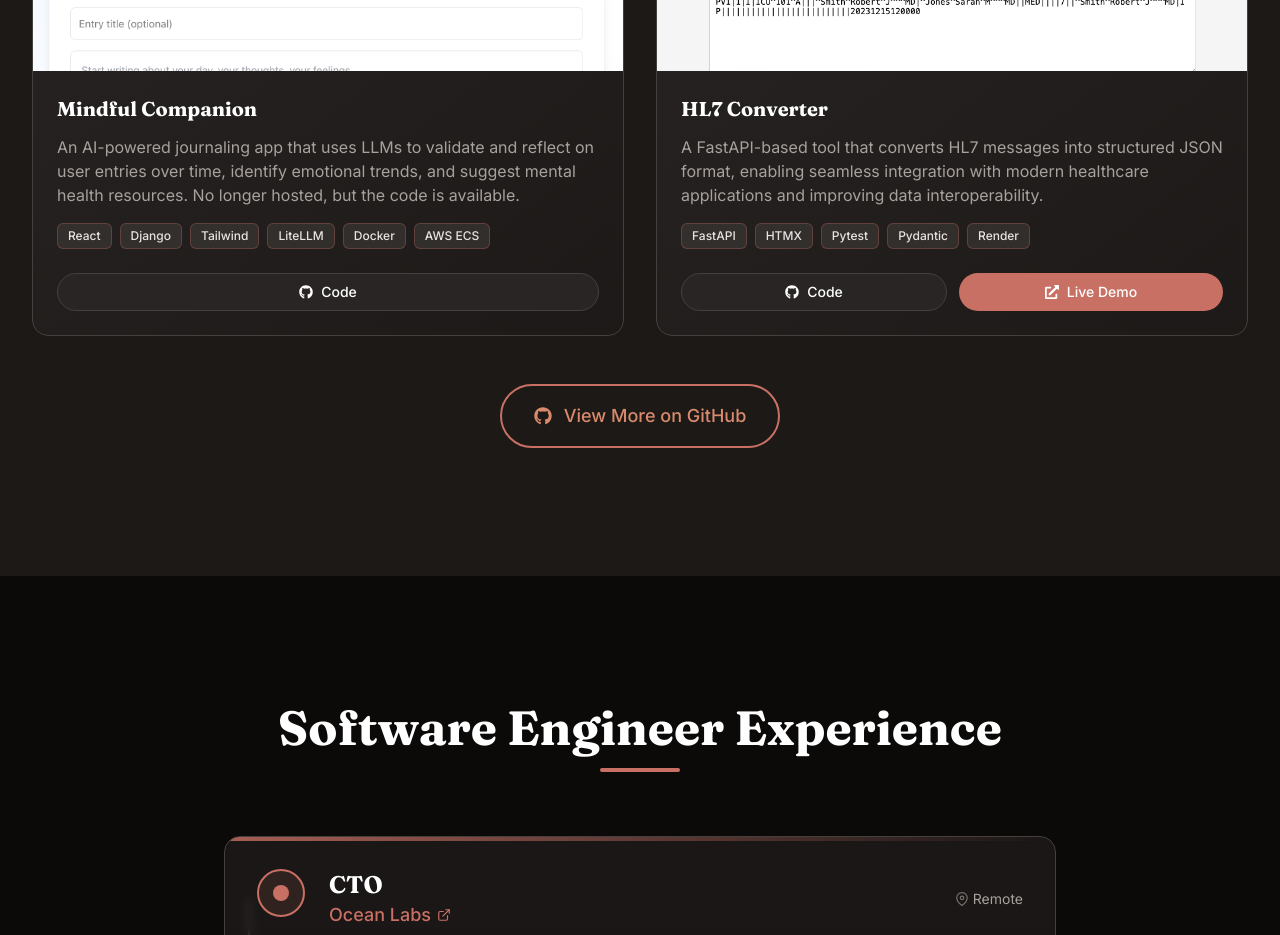
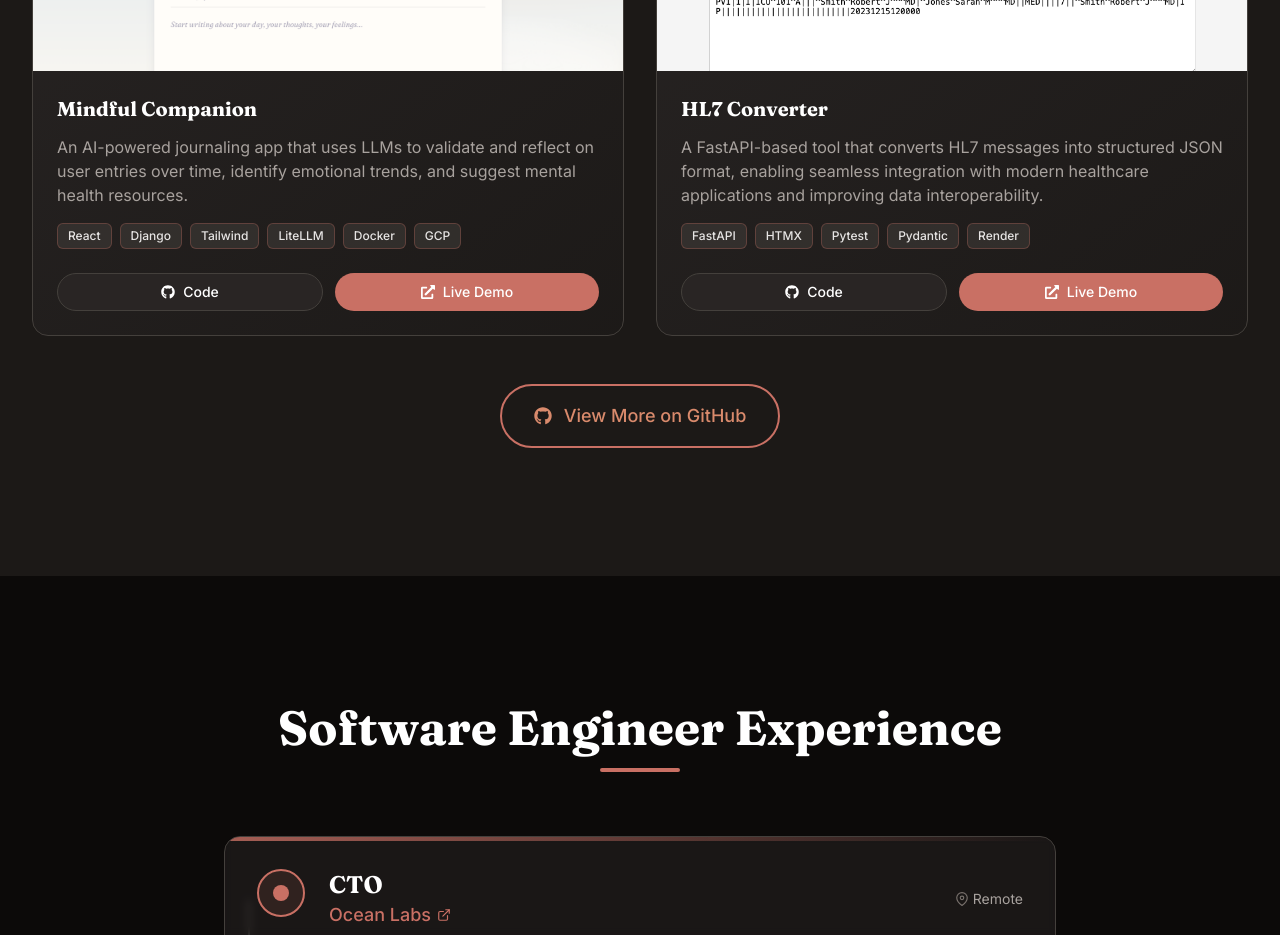
Before and after one commit to gkatsikis/gkats-portfolio, a React (Vite) app: page / in a window 1280 px wide. Shown: the part 3520-4455 px from the top of the page. Built offline with nearby package versions, Linux system fonts and the light colour scheme; no server answers.

Commit message:
update mindful companion is back

```diff
--- a/src/data/projects.js
+++ b/src/data/projects.js
@@ -25,11 +25,11 @@
   {
     id: 2,
     title: 'Mindful Companion',
-    description: 'An AI-powered journaling app that uses LLMs to validate and reflect on user entries over time, identify emotional trends, and suggest mental health resources. No longer hosted, but the code is available.',
+    description: 'An AI-powered journaling app that uses LLMs to validate and reflect on user entries over time, identify emotional trends, and suggest mental health resources.',
     image: '/mindfulcompanion.png',
-    technologies: ['React', 'Django', 'Tailwind', 'LiteLLM', 'Docker', 'AWS ECS'],
+    technologies: ['React', 'Django', 'Tailwind', 'LiteLLM', 'Docker', 'GCP'],
     githubUrl: 'https://github.com/gkatsikis/mindfulcompanion',
-    liveUrl: null,
+    liveUrl: 'https://mindful-companion.com',
     featured: true,
   },
   {
```
Also changed, not shown: public/mindfulcompanion.png.
